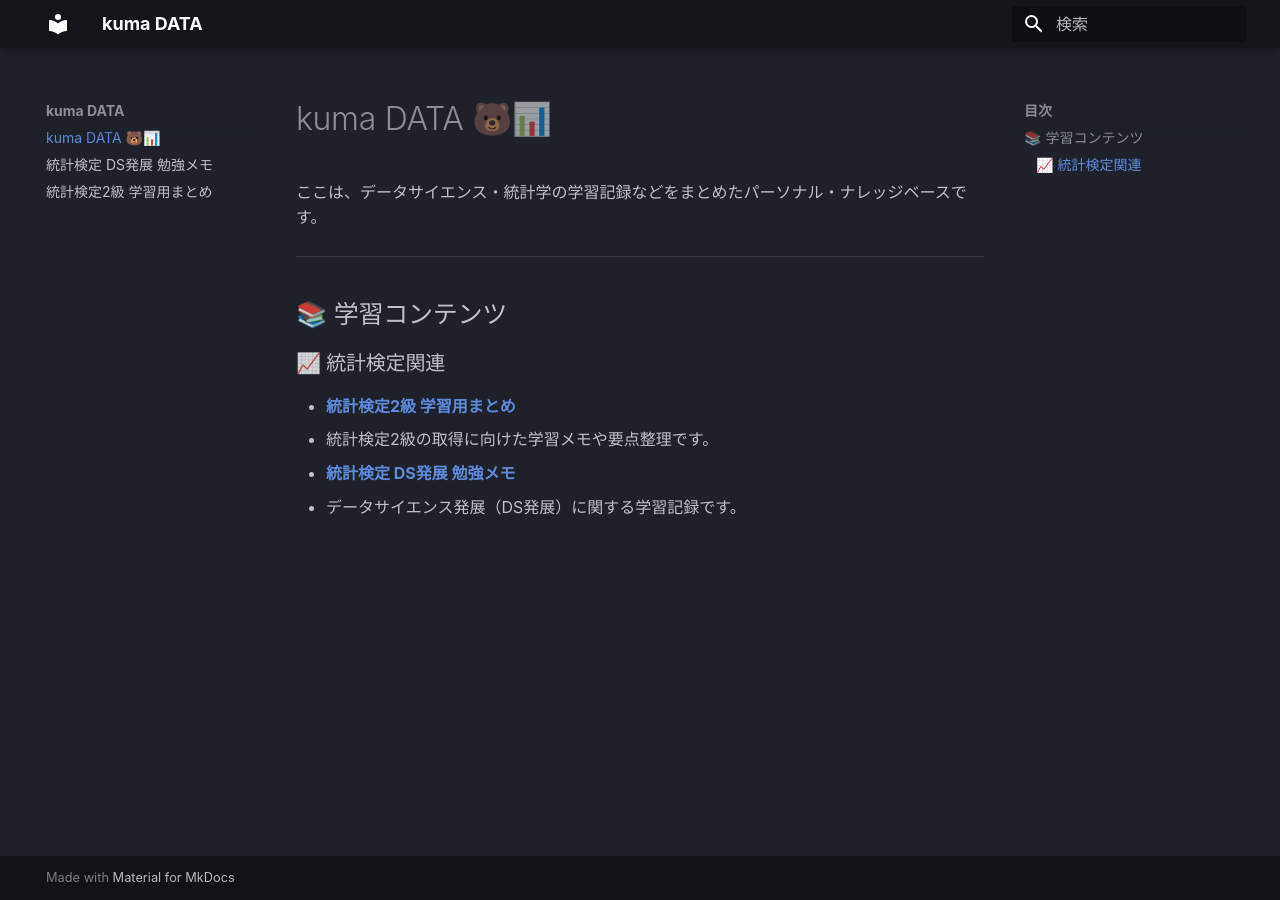
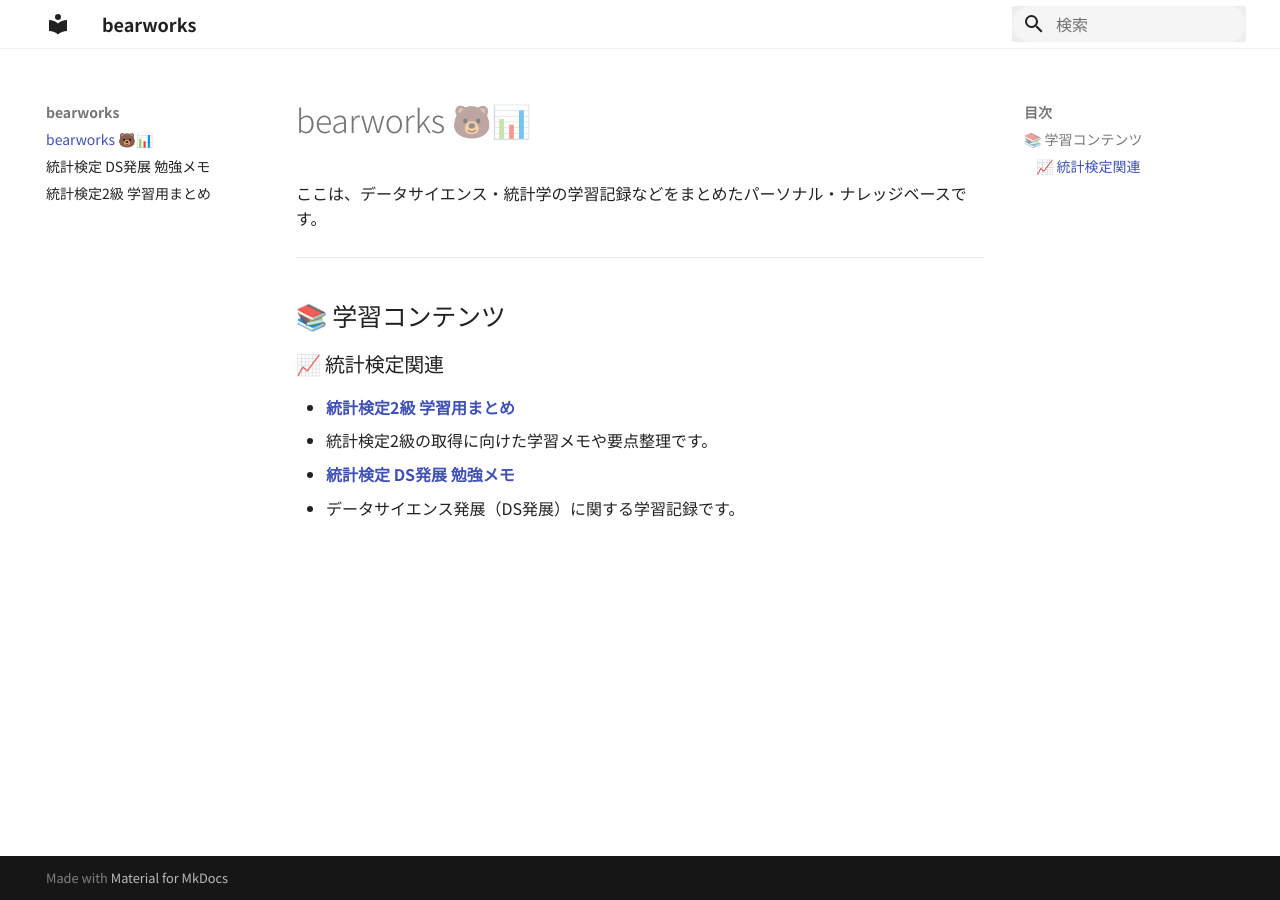
Before and after one commit to kumakit/netlify, an MkDocs documentation site: the page built from docs/index.md, in a window 1280 px wide. Built offline with MkDocs 1.6.1 and Material for MkDocs 9.7.7, drawn with Linux system fonts in a browser that asks for light colours; some web fonts are replaced.

Commit message:
UI改善（Issue #323）およびサイト名・リンクの更新

```diff
--- a/README.md
+++ b/README.md
@@ -1,4 +1,4 @@
-# kuma DATA (MkDocs Site)
+# bearworks (MkDocs Site)
 
 このリポジトリは、学習まとめサイト（MkDocs）のソースコードを管理しています。
 `main` ブランチにプッシュすると、Netlifyの自動ビルドによりサイトが公開されます。
--- a/docs/index.md
+++ b/docs/index.md
@@ -1,4 +1,4 @@
-# kuma DATA 🐻📊
+# bearworks 🐻📊
 
 ここは、データサイエンス・統計学の学習記録などをまとめたパーソナル・ナレッジベースです。
 
--- /dev/null
+++ b/docs/stylesheets/custom.css
@@ -0,0 +1,34 @@
+/* ベースカラーの変数定義（後日ここで一括変更可能） */
+:root {
+  --md-text-color: #333333;
+  --md-text-link-color: #555555;
+  --custom-border-radius: 12px;
+  --custom-bg-color: #f5f5f5;
+}
+
+/* ヘッダーの影を消してフラットにする */
+.md-header {
+  box-shadow: none;
+  border-bottom: 1px solid #eeeeee;
+}
+
+/* 検索ボックスの角を丸くする */
+.md-search__input {
+  border-radius: 20px;
+  background-color: var(--custom-bg-color);
+}
+
+/* Admonition（NoteやWarningなど）をカード風にする */
+.md-typeset .admonition,
+.md-typeset details {
+  border-radius: var(--custom-border-radius);
+  border: 1px solid #e0e0e0;
+  box-shadow: none;
+  background-color: #ffffff;
+}
+
+/* コードブロックの角を丸くする */
+.md-typeset pre > code {
+  border-radius: var(--custom-border-radius);
+  background-color: #f8f9fa;
+}
--- a/mkdocs.yml
+++ b/mkdocs.yml
@@ -1,4 +1,4 @@
-site_name: kuma DATA
+site_name: bearworks
 
 nav:
     - 'index.md'
@@ -9,14 +9,19 @@ theme:
   name: material
   language: 'ja'
   font:
-    text: IBM+Plex+Sans+JP
+    text: Noto Sans JP
+    code: Fira Code
   palette:
-    scheme: slate
-    primary: black
-    accent: light green
+    - media: "(prefers-color-scheme: light)"
+      scheme: default
+      primary: white
+      accent: grey
   extra:
     search:
       language: 'jp'
+
+extra:
+  homepage: https://bearworks.uk/
 
 markdown_extensions:
   - pymdownx.tasklist:
@@ -42,4 +47,5 @@ extra_javascript:
   - https://cdnjs.cloudflare.com/ajax/libs/KaTeX/0.16.7/contrib/auto-render.min.js
 
 extra_css:
+  - stylesheets/custom.css
   - https://cdnjs.cloudflare.com/ajax/libs/KaTeX/0.16.7/katex.min.css
```
Also changed, not shown: docs/statistics_l2.md (+1 -1 lines).
